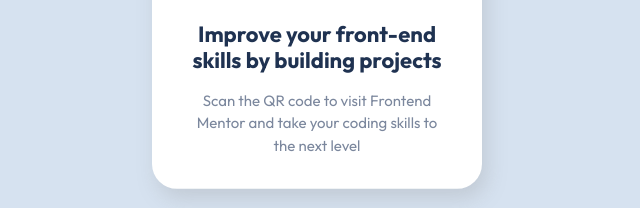
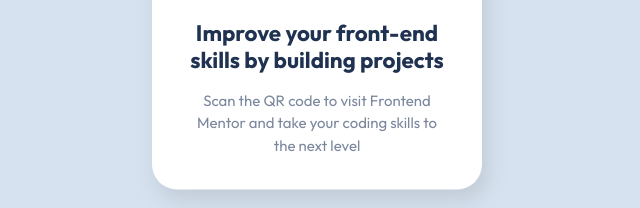
Before and after one commit to keerankb/qr-code-frontend-mentor, a plain HTML site: page index.html in a window 1280 px wide. Shown: the part 464-672 px from the top of the page, 323-963 px from the left. Drawn offline with nearby package versions, Linux system fonts and the light colour scheme.

Commit message:
font px changed to rem

```diff
--- a/index.html
+++ b/index.html
@@ -48,7 +48,7 @@
 		}
 
 		.qr-code-text-heading {
-			font-size: 22px;
+			font-size: 1.4rem;
 			font-weight: 700;
 			color: #1f3251;
 		}
@@ -56,7 +56,7 @@
 		.qr-code-text-sub-heading {
 			font-weight: 400;
 			color: #7b879d;
-			font-size: 15px;
+			font-size: 0.935rem;
 		}
 	</style>
 </head>
```
